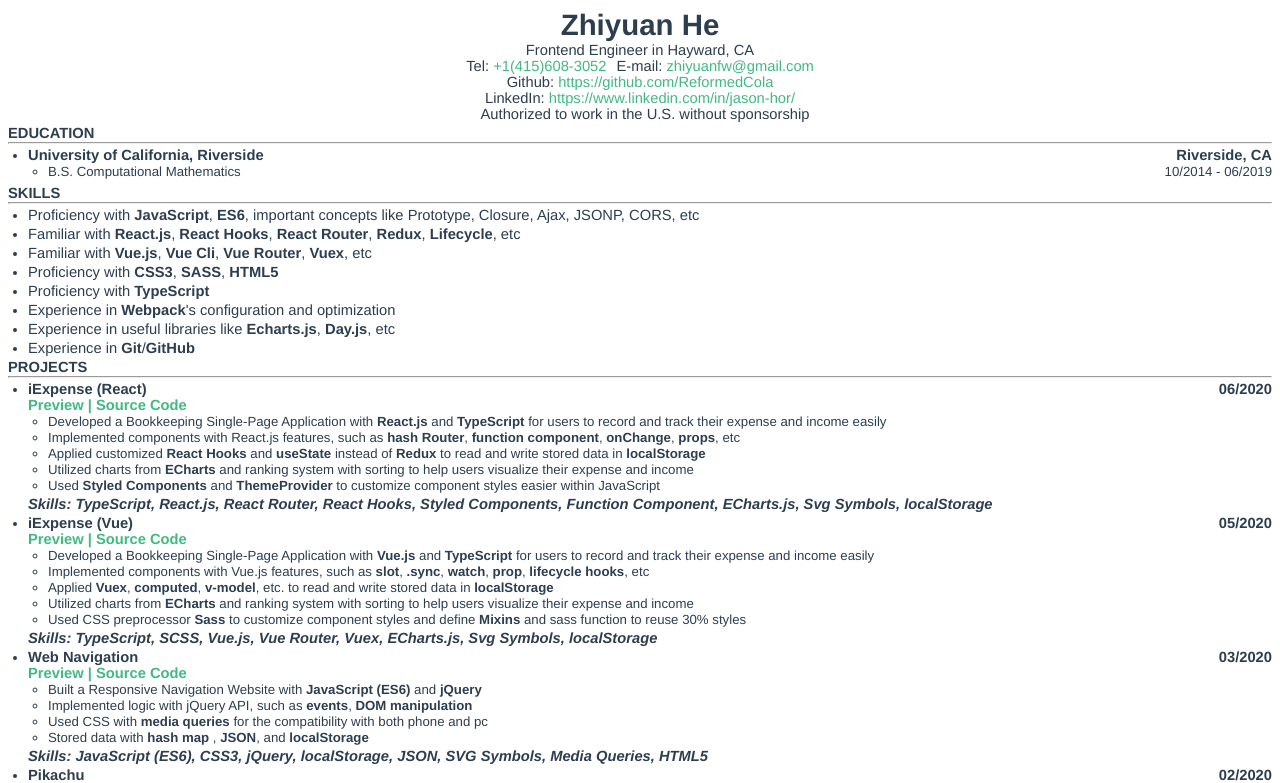
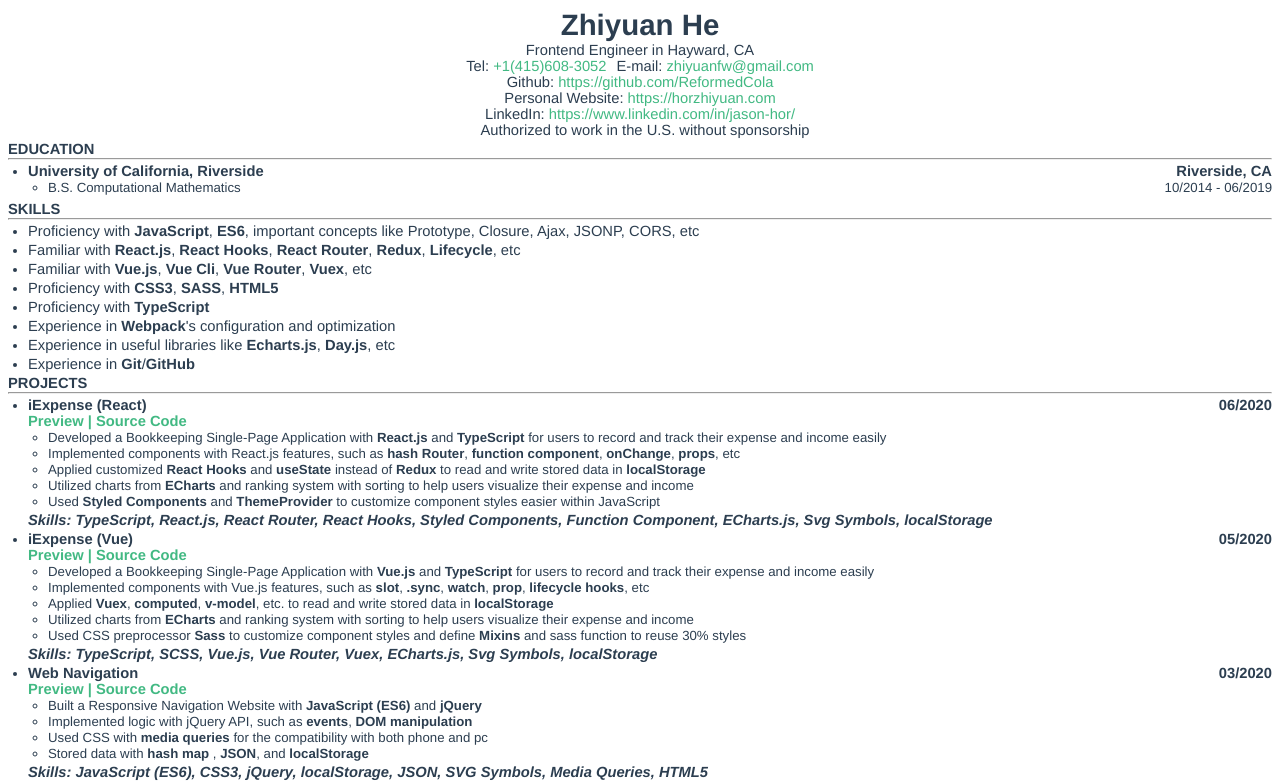
Before and after one commit to ReformedCola/resume-builder, a Vue app: page / in a window 1280 px wide. Shown: the top 783 px of the page. Built offline with nearby package versions, Linux system fonts and the light colour scheme.

Commit message:
Add personal website

```diff
--- a/src/assets/info.js
+++ b/src/assets/info.js
@@ -3,7 +3,7 @@ export default {
   tel: '+1(415)608-3052',
   email: 'zhiyuanfw@gmail.com',
   github: 'https://github.com/ReformedCola',
-  website: '',
+  website: 'https://horzhiyuan.com',
   linkedin: 'https://www.linkedin.com/in/jason-hor/',
   address: 'Frontend Engineer in Hayward, CA',
   auth: 'Authorized to work in the U.S. without sponsorship',
--- a/src/views/Home.vue
+++ b/src/views/Home.vue
@@ -11,6 +11,9 @@
       </p>
       <p class="github">
         Github: <a :href="github">{{github}}</a>
+      </p>
+      <p class="website">
+        Personal Website: <a :href="website">{{website}}</a>
       </p>
       <p class="linkedin">
         LinkedIn: <a :href="linkedin">{{linkedin}}</a>
```
